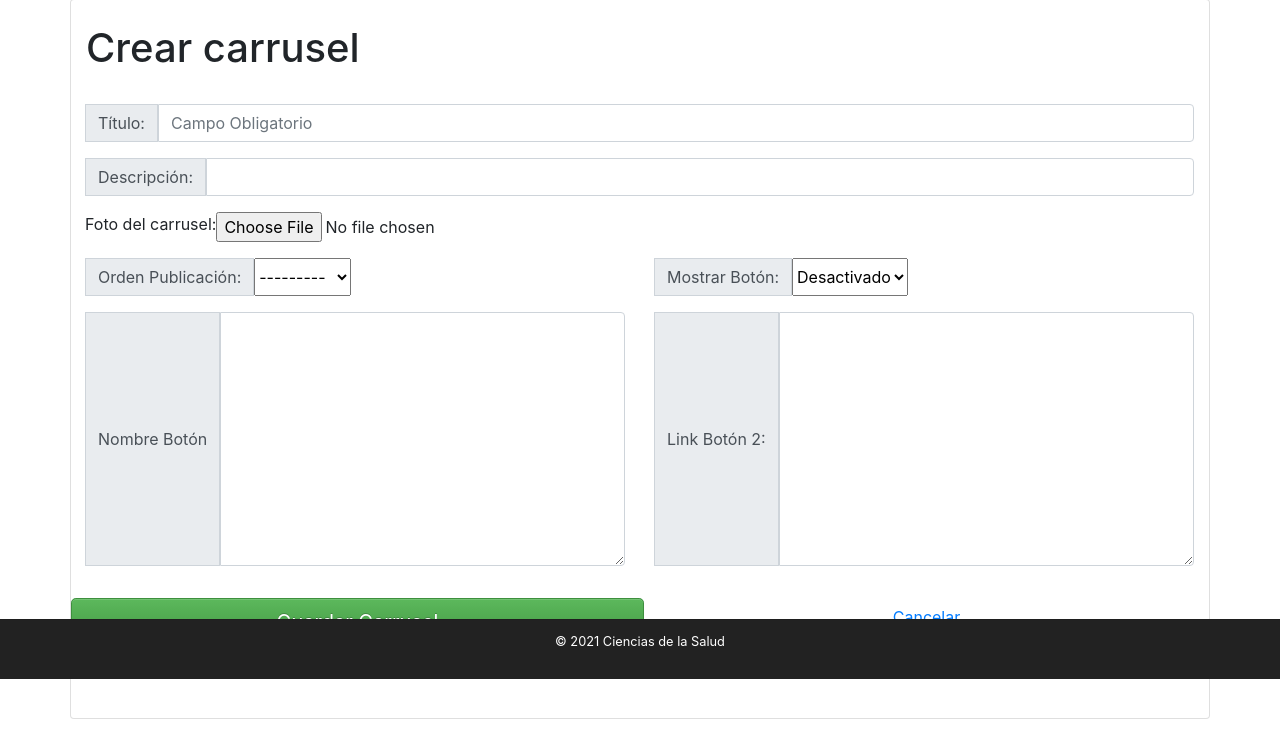
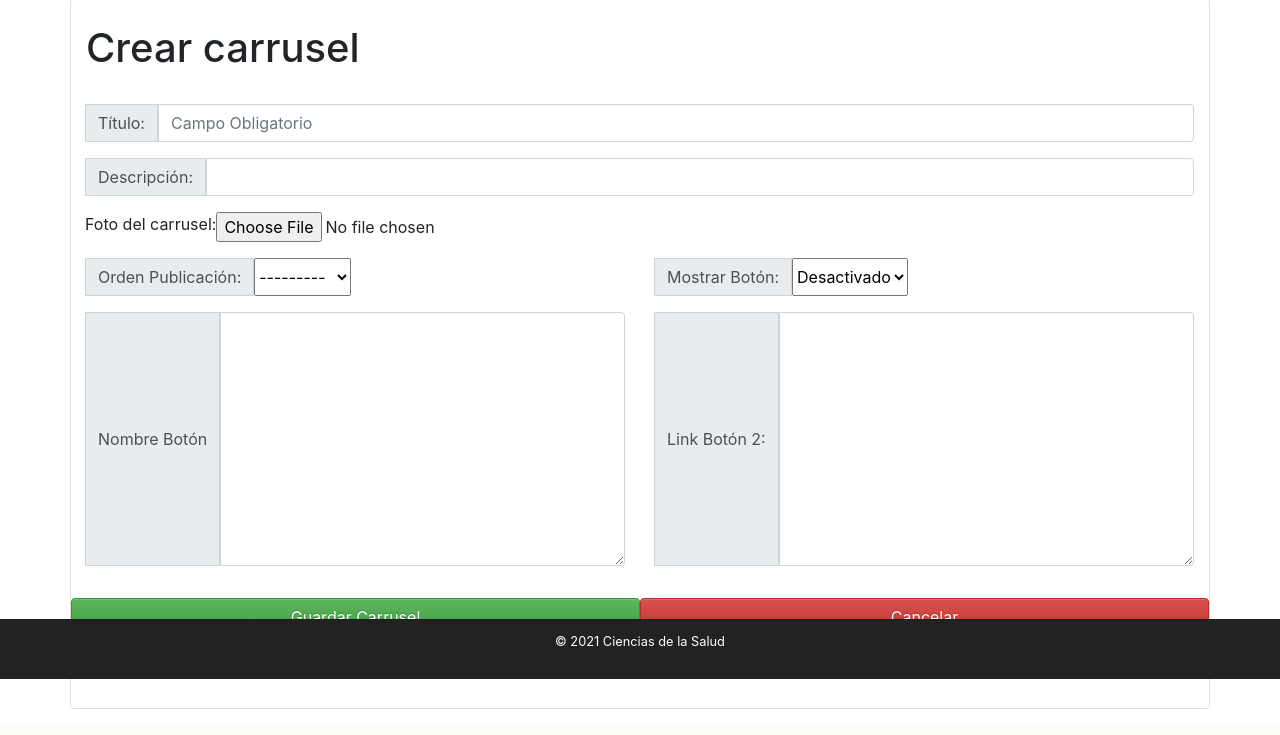
Before and after one commit to CR-MX/PDEC, a Django app: page /educuaz/publication/crearCarrusel/ in a window 1280 px wide. Shown: the part 121-856 px from the top of the page. After the commit the page ends 830 px from the top, so only its background shows below. Run offline with Django 3.2, Linux system fonts and the light colour scheme; a user stored in the database is signed in; some libraries are stand-ins or nearby versions.

Commit message:
ya jala el carrusel
.

```diff
--- a/publication/templates/crearCarrusel.html
+++ b/publication/templates/crearCarrusel.html
@@ -70,8 +70,8 @@ Carrusel
             </div>
 
             <div class="d-flex justify-content-center mt-3 login_container row">
-                <button type="submit" class="btn btn-success btn-lg btn-block col">Guardar Carrusel</button>
-                <a href="{% url 'publication_app:carruselAdmin' %}" class="btn col">Cancelar</a>
+                <button type="submit" class="btn btn-success btn btn-block col">Guardar Carrusel</button>
+                <a class="btn  btn-danger col" href="{% url 'publication_app:carruselAdmin' %}"role="button">Cancelar</a>
             </div>
         </form>
 <br>
--- a/publication/templates/crearEscuela.html
+++ b/publication/templates/crearEscuela.html
@@ -195,8 +195,8 @@ Escuelas
             </div>
 
             <div class="d-flex justify-content-center mt-3 login_container row">
-                <button type="submit" class="btn btn-success btn-lg btn-block col">Crear Escuela</button>
-                <a href="{% url 'publication_app:escuelaAdmin' %}" class="btn col">Cancelar</a>
+                <button type="submit" class="btn btn-success btn btn-block col">Crear Escuela</button>
+                <a class="btn  btn-danger col" href="{% url 'publication_app:escuelaAdmin' %}"role="button">Cancelar</a>
             </div>
 
         </form>
--- a/publication/templates/crearPublicacion.html
+++ b/publication/templates/crearPublicacion.html
@@ -1,6 +1,6 @@
 {% extends "base_us.html" %}
 {% block title %}
-Registrar Nuevo Usuario
+Crear Publicación
 {% endblock %}
 
 {% block content %}
@@ -111,10 +111,10 @@ Registrar Nuevo Usuario
             <div class="row">
 
                  <div class="d-flex justify-content-center mt-3 login_container col">
-                    <button type="submit" class="btn btn-success btn-lg btn-block">Crear Publicación</button>
+                    <button type="submit" class="btn btn-success btn btn-block">Crear Publicación</button>
                 </div>
                <div class="d-flex justify-content-center mt-3 login_container col">
-                    <a href="{% url 'publication_app:publicationAdmin' %}" class="stylishA">Cancelar</a>
+                    <a class="btn  btn-danger col" href="{% url 'publication_app:publicationAdmin' %}"role="button">Cancelar</a>
                 </div>
             </div>
 
--- a/publication/views.py
+++ b/publication/views.py
@@ -99,9 +99,6 @@ def edicionCarrusel(request, id):
     if request.method == 'POST':
         form = CarruselForm(request.POST, request.FILES , instance=article)
         if form.is_valid():
-            image_path = article.carousel_pic.path
-            # if os.path.exists(image_path):
-            #     os.remove(image_path)
             form.save()
             return redirect('publication_app:carruselAdmin')
     context = {'article': form}
```
Also changed, not shown: db.sqlite3.
